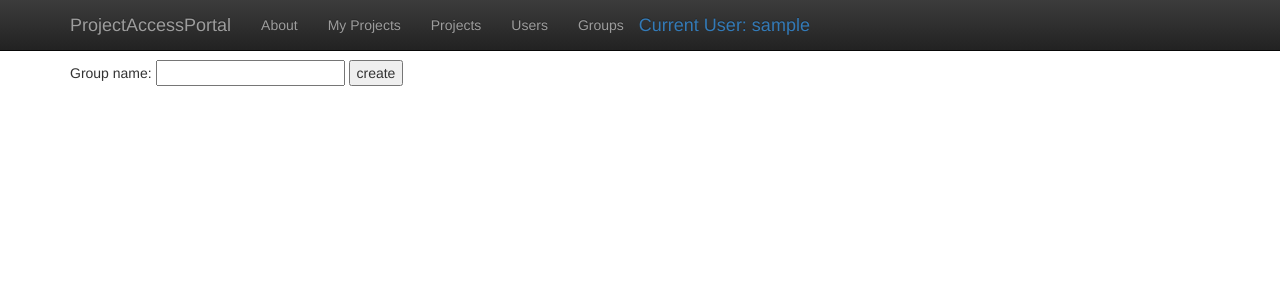
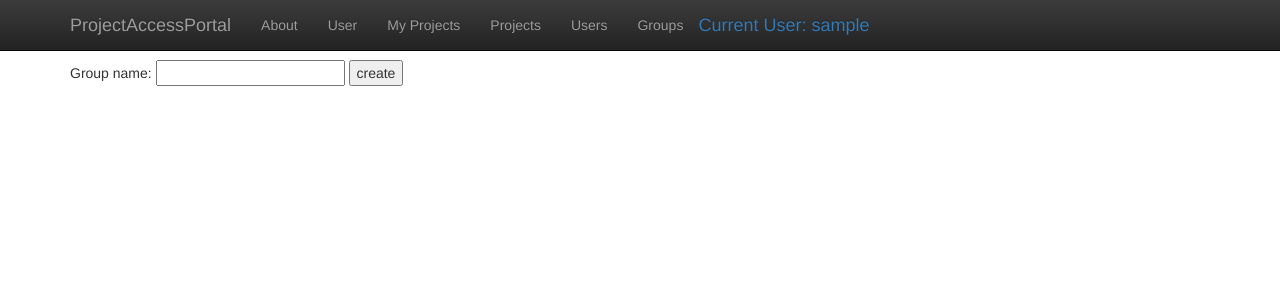
Before and after one commit to Slub77/ProjectAccessPortal, a Django app: page /projectaccess/create_new_group/ in a window 1280 px wide. Shown: the top 300 px of the page. Run offline with Django 3.2, Linux system fonts and the light colour scheme; the visitor is signed in with stand-in values (Sample User, id 1); some libraries are stand-ins or nearby versions.

Commit message:
Login against LDAP instead of P4; P4 group mgmt slightly broken

```diff
--- a/projectaccess/P4Connection.py
+++ b/projectaccess/P4Connection.py
@@ -39,6 +39,12 @@ class P4Connection(object):
     def get_users(self):
         logger.debug("Invoking P4 command: users")
         users = self.p4.run("users")
+        logger.debug(users)
+        return users
+
+    def get_user(self, name):
+        logger.debug("Invoking P4 command: users %s" % name)
+        users = self.p4.run("users", name)
         logger.debug(users)
         return users
 
--- a/projectaccess/models.py
+++ b/projectaccess/models.py
@@ -1,4 +1,6 @@
 from django.db import models
+
+from django.contrib.auth.models import User
 
 # Create your models here.
 
@@ -48,6 +50,9 @@ class LDAPUser(models.Model):
 #	email = models.CharField("E-Mail", max_length=1024)			# example: rdaugherty@example.com
 #	full_name = models.CharField("Full Name", max_length=1024)	# example: Robert Daugherty
 
+class UserProfile(models.Model):
+    user = models.OneToOneField(User)
+    p4_user_name = models.CharField("Name", max_length=1024)
 
 class PAUser(models.Model):
     name = models.CharField("Name", max_length=1024)
--- a/projectaccess/project_actions.py
+++ b/projectaccess/project_actions.py
@@ -66,14 +66,14 @@ def add_user_to_project(project, user):
 
         project_access = PAUserProjectAccess.objects.create(project=project, user=user)
         project_access.save()
-        p4.add_user_to_group(project.p4_access_group_name, str(user.name))
+        p4.add_user_to_group(project.p4_access_group_name, str(user.userprofile.p4_user_name))
         return project_access
 
 def remove_user_from_project(project_access):
 
     with P4ConnectionAsServiceUser() as p4:
 
-        p4.remove_user_from_group(project_access.project.p4_access_group_name, project_access.user.name)
+        p4.remove_user_from_group(project_access.project.p4_access_group_name, project_access.user.userprofile.p4_user_name)
         project_access.delete()
 
 def add_group_to_project(project, group):
--- a/projectaccess/templates/base.html
+++ b/projectaccess/templates/base.html
@@ -35,12 +35,14 @@
             <span class="icon-bar"></span>
             <span class="icon-bar"></span>
             <span class="icon-bar"></span>
+            <span class="icon-bar"></span>
           </button>
           <a class="navbar-brand" href="#">ProjectAccessPortal</a>
         </div>
         <div id="navbar" class="collapse navbar-collapse">
           <ul class="nav navbar-nav">
             <li><a href="{% url 'projectaccess:index' %}">About</a></li>
+            <li><a href="{% url 'projectaccess:user' %}">User</a></li>
             <li><a href="{% url 'projectaccess:my_projects' %}">My Projects</a></li>
             <li><a href="{% url 'projectaccess:projects' %}">Projects</a></li>
             <li><a href="{% url 'projectaccess:users' %}">Users</a></li>
--- a/projectaccess/urls.py
+++ b/projectaccess/urls.py
@@ -7,6 +7,7 @@ urlpatterns = [
     url(r'^logout/$', views.logout_user, name='logout'),
     url(r'^$', views.index, name='index'),
     url(r'^users/$', views.users, name='users'),
+    url(r'^user/$', views.user, name='user'),
     url(r'^my_projects/$', views.my_projects, name='my_projects'),
     url(r'^projects/$', views.projects, name='projects'),
     url(r'^groups/$', views.groups, name='groups'),
--- a/projectaccess/views.py
+++ b/projectaccess/views.py
@@ -5,12 +5,40 @@ from django.shortcuts import render_to_response
 from django.contrib.auth.decorators import login_required
 from django.contrib.auth import authenticate, login, logout
 
-from models import PAUser, PAProject, PAUserProjectAccess, PAGroup, PAGroupProjectAccess
+from models import PAUser, PAProject, PAUserProjectAccess, PAGroup, PAGroupProjectAccess, UserProfile
+
+from P4Connection import P4ConnectionAsServiceUser
 
 import logging
 logger = logging.getLogger(__name__)
 
 def login_user(request):
+
+    def create_user_profile(user):
+        print str(user.ldap_user.attrs)
+
+        try:
+            user_profile = UserProfile.objects.get(user=user)
+        except:
+            user_profile = UserProfile.objects.create(user=user)
+            user_profile.save()
+        return user_profile
+
+    def initialize_user_p4_name(user_profile, ldap_attrs, ldap_attr_name):
+#            if not user_profile.p4_name:
+                if ldap_attr_name in ldap_attrs:
+                    user_profile.p4_username = ldap_attrs[ldap_attr_name][0]
+                    user_profile.save()
+
+    def p4_user_exists(user):
+        with P4ConnectionAsServiceUser() as p4:
+            try:
+                print user
+                p4.get_user(user.name)
+                return True
+            except:
+                return False
+
     logout(request)
     username = password = ''
     if request.POST:
@@ -19,9 +47,15 @@ def login_user(request):
 
         user = authenticate(username=username, password=password)
         if user is not None:
+            logger.info("user is not None")
             if user.is_active:
                 login(request, user)
-                return HttpResponseRedirect('/projectaccess/')
+                user_profile = create_user_profile(user)
+                initialize_user_p4_name(user_profile, user.ldap_user.attrs, 'homeDirectory')
+                if not p4_user_exists(user):
+                    return HttpResponseRedirect('/projectaccess/user/')
+                else:
+                    return HttpResponseRedirect('/projectaccess/')
     return render_to_response('login.html', context_instance=RequestContext(request))
 
 def logout_user(request):
@@ -43,6 +77,14 @@ def users(request):
     context = RequestContext(request, {
         'users': PAUser.objects.all(),
     })
+
+    return HttpResponse(template.render(context))
+
+@login_required
+def user(request):
+
+    template = loader.get_template('user.html')
+    context = RequestContext(request)
 
     return HttpResponse(template.render(context))
 
@@ -79,12 +121,12 @@ def projects(request):
             project_id = request.POST['project_id']
             name = request.POST['name']
             pa_project = PAProject.objects.get(id=project_id)
-            try:
-                pa_user = PAUser.objects.get(name=name)
-                add_user_to_project(pa_project, pa_user)
-            except:
-                pa_group = PAGroup.objects.get(name=name)
-                add_group_to_project(pa_project, pa_group)
+#            try:
+            pa_user = PAUser.objects.get(name=name)
+            add_user_to_project(pa_project, pa_user)
+#            except:
+#                pa_group = PAGroup.objects.get(name=name)
+#                add_group_to_project(pa_project, pa_group)
 
         elif request.POST['action'] == 'remove_user':
             project_access_id = request.POST['user_with_access_id']
--- a/requirements.txt
+++ b/requirements.txt
@@ -1,3 +1,4 @@
 django>=1.8.4
 p4python>=2015.1.1058604
 python-ldap>=2.4.20
+django-auth-ldap>=1.2.6
```
Also changed, not shown: mysite/settings.py (+30 -2 lines), projectaccess/templates/user.html (added, +12 -0 lines), projectaccess/migrations/0015_userprofile.py (added), projectaccess/migrations/0016_auto_20150910_1640.py (added).
